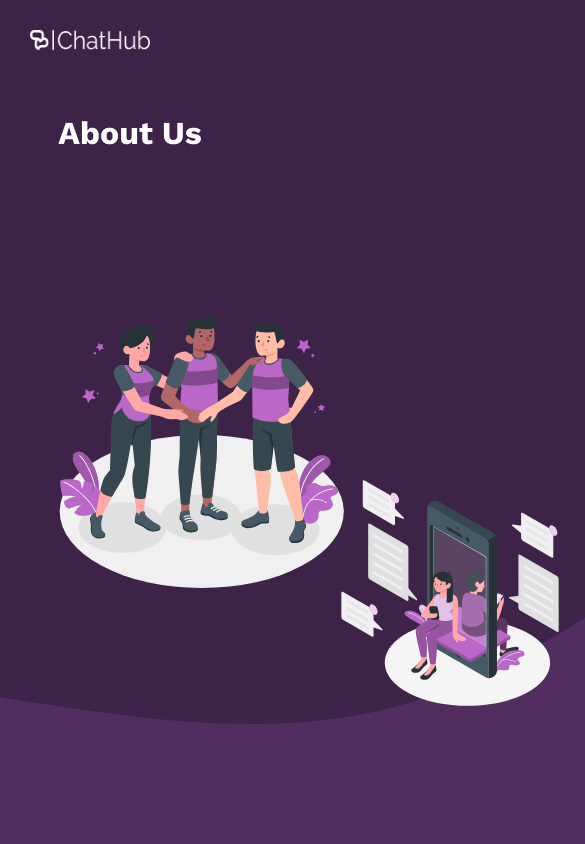
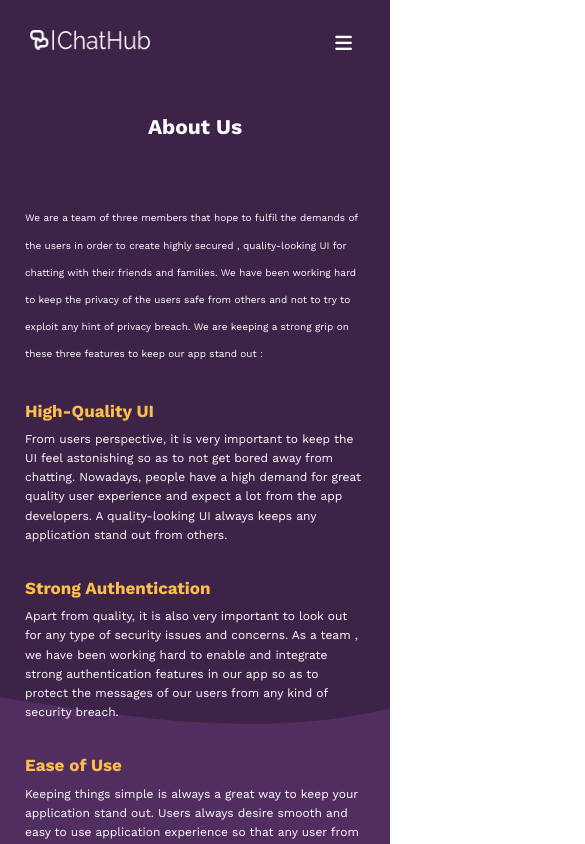
Before and after one commit to HarshitRoy812/chathub-app, a React (Create React App) app in the folder client/: page /about in a window 390 px wide. Shown: the top 844 px of the page, 585 px wide, since content can reach past the window. Built offline with nearby package versions, Linux system fonts and the light colour scheme.

Commit message:
Final commit

```diff
--- a/client/src/components/About.css
+++ b/client/src/components/About.css
@@ -52,3 +52,36 @@
     font-size : 15px;
     line-height: 1.2rem;
 }
+
+/* MEDIA QUERIES */
+@media screen and (max-width : 1200px){
+    .about_para, .about_sub_para p{
+        font-size: 12px;
+    }
+    .about_sub_para h3 {
+        font-size: 17px;
+    }
+}
+@media screen and (max-width : 1000px){
+    .about_content {
+        flex-direction: column;
+        padding : 25px;
+    }
+    .about_para {
+        right : 0px;
+    }
+    .about_img,.img_2 {
+        display: none;
+    }
+    .about_heading {
+        margin-right: 0px;
+    }
+}
+@media screen and (max-width : 660px){
+    .about_para,.about_sub_para {
+        font-size: 10px;
+    }
+    .about_heading {
+        font-size: 21px;
+    }
+}
--- a/client/src/components/About.js
+++ b/client/src/components/About.js
@@ -1,12 +1,31 @@
-import React,{useEffect} from 'react';
+import React,{useEffect,useState} from 'react';
 import { NavLink } from 'react-router-dom';
 import './About.css';
 
 const About = () => {
 
+    const [burgerMenu,setBurgerMenu] = useState(false);
+
     useEffect(() => {
         document.getElementById('progress_bar').style.animation = 'animate 1s';
     },[]);
+
+    const displayBurgerContent = () => {
+
+        const burgerContent = document.getElementById('burger_menu_content');
+        const burgerBar = document.getElementById('burger_bar');
+
+        if (!burgerMenu){
+            burgerContent.style.display = 'flex';
+            burgerBar.style.transform = 'rotate(90deg)';
+            setBurgerMenu(true);
+        }
+        else {
+            burgerBar.style.transform = 'rotate(0deg)';
+            burgerContent.style.display = 'none';
+            setBurgerMenu(false);
+        }
+    }
 
     return (
         <React.Fragment>
@@ -22,6 +41,21 @@ const About = () => {
                     <NavLink to = '/' className = 'nav_link'> Login </NavLink>
                     <NavLink to = '/register' className = 'nav_link'> Register </NavLink>
                 </ul>
+
+                <div id = 'burger_menu' onClick = {displayBurgerContent}>
+                        <i class="fa-solid fa-bars" id = 'burger_bar'></i>
+                </div>
+
+                <div id = 'burger_menu_content'>
+
+                    {/* <i class="fa-solid fa-xmark menu_close"></i> */}
+
+                    <NavLink to = '/' className = 'nav_link burger'> Home </NavLink>
+                    <NavLink to = '/about' className = 'nav_link burger'> About </NavLink>
+                    <NavLink to = '/' className = 'nav_link burger'> Login </NavLink>
+                    <NavLink to = '/register' className = 'nav_link burger'> Register </NavLink>
+
+                </div>
 
             </nav>
 
--- a/client/src/components/PageLayout.css
+++ b/client/src/components/PageLayout.css
@@ -129,6 +129,7 @@
     box-shadow : 0 3px 5px rgba(0,0,0,0.6);
     animation-name: menuPop;
     animation-duration: 0.3s;
+    z-index : 1;
 }
 
 @keyframes menuPop {
--- a/client/src/components/Register.css
+++ b/client/src/components/Register.css
@@ -1,5 +1,6 @@
 #register_form {
     width : 40vw;
+    min-height: 30vh;
 }
 .form_row {
     display : flex;
@@ -28,8 +29,8 @@
 }
 
 .register_navlink {
-    position : relative;
-    top : 60px;
+    position: relative;
+    top : 5px;
     color : #000000;
 }
 
@@ -40,3 +41,40 @@
     margin-left : 30px;
     font-size : 17px;
 }
+
+
+
+/* MEDIA QUERIES */
+
+@media screen and (max-width : 1100px) {
+    #register_form {
+        margin-top : 50px;
+        margin-left : 0px;
+        width : 50vw;
+    }
+    .form_heading {
+        font-size: 17px;
+    }
+    .register_navlink {
+        top : 5px;
+        font-size: 12px;
+    }
+    .register_submit_btn {
+        font-size: 12px;
+    }
+    .file_label {
+        font-size: 12px;
+    }
+}
+@media screen and (max-width : 660px) {
+    #register_form {
+        width: 70vw;
+    }
+    .file_label {
+        font-size: 12px;
+    }
+    .form_label {
+        font-size: 14px;
+    }
+
+}
```
Also changed, not shown: client/src/components/Login.css (line endings or trailing spaces). Lines whose indentation alone changed are shown as unchanged.
